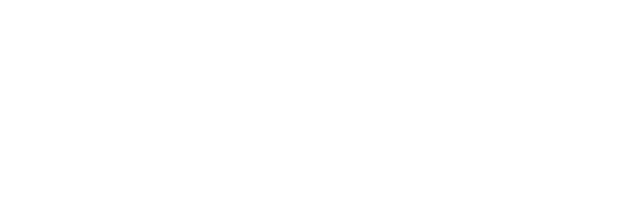
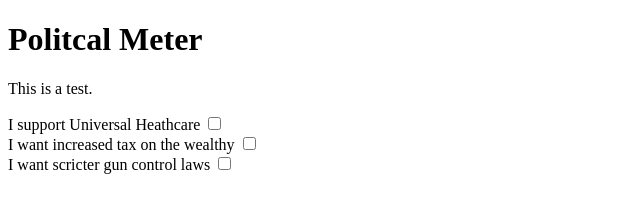
Before and after one commit to 0art-vandelay0/pokemon-collection, a plain HTML site: page index.html in a window 1280 px wide. Shown: the whole page, without its empty margins (0-640 px from the left). Drawn offline with Linux system fonts and the light colour scheme; files that its build step writes are made by us from their sources.

Commit message:
Add html content

```diff
--- a/index.html
+++ b/index.html
@@ -7,11 +7,25 @@
     <meta charset="UTF-8">
     <meta http-equiv="X-UA-Compatible" content="IE=edge">
     <meta name="viewport" content="width=device-width, initial-scale=1.0">
-    <title>Document</title>
+    <title>Politcal Meter</title>
 </head>
 
 <body>
+    <div>
+        <h1>Politcal Meter</h1>
+        <p>This is a test.</p>
 
+        <form>
+            <label for="q1">I support Universal Heathcare </label>
+            <input id="q1" type="checkbox" name="q1" value="yes">
+            <br>
+            <label for="q2">I want increased tax on the wealthy </label>
+            <input id="q2" type="checkbox" name="q2" value="yes">
+            <br>
+            <label for="q3">I want scricter gun control laws </label>
+            <input id="q3" type="checkbox" name="q3" value="yes">
+        </form>
+    </div>
 </body>
 
 </html>
```
